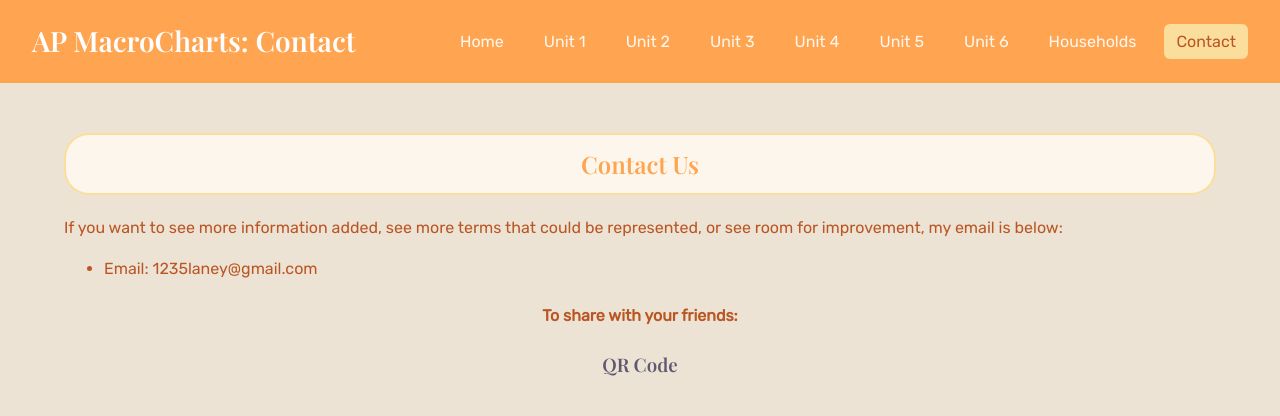
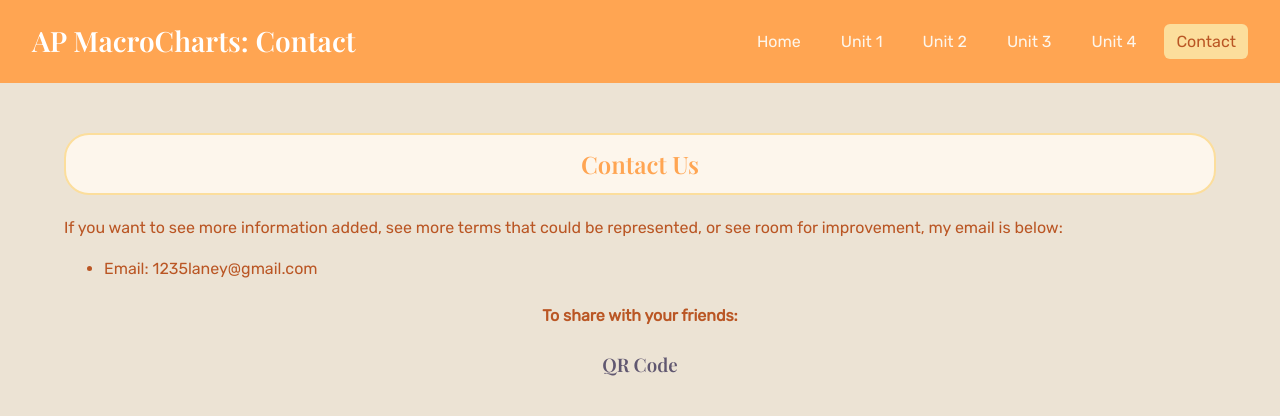
Before and after one commit to PhorestPhoenix12/economic_indicators_households, a plain HTML site: page contact.html in a window 1280 px wide. Shown: the top 416 px of the page. Drawn offline with nearby package versions, Linux system fonts and the light colour scheme.

Commit message:
Update contact.html

```diff
--- a/contact.html
+++ b/contact.html
@@ -30,9 +30,6 @@
                 <li><a href="unitTwo.html">Unit 2</a></li>
                 <li><a href="unitThree.html">Unit 3</a></li>
                 <li><a href="unitFour.html">Unit 4</a></li>
-                <li><a href="unitFive.html">Unit 5</a></li>
-                <li><a href="unitSix.html">Unit 6</a></li>
-                <li><a href="households.html">Households</a></li>
                 <li><a href="contact.html" class="active">Contact</a></li>
             </ul>
         </nav>
```
